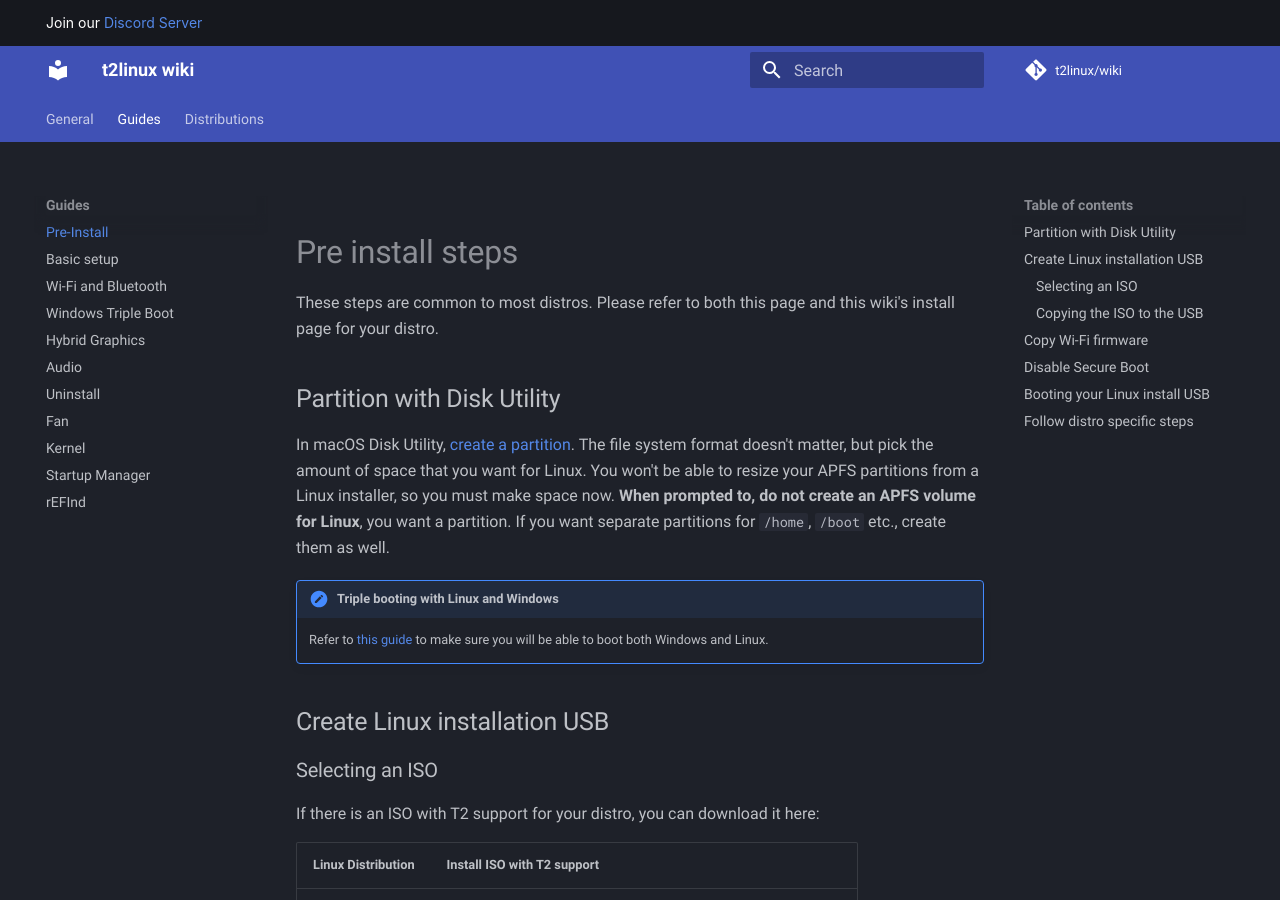
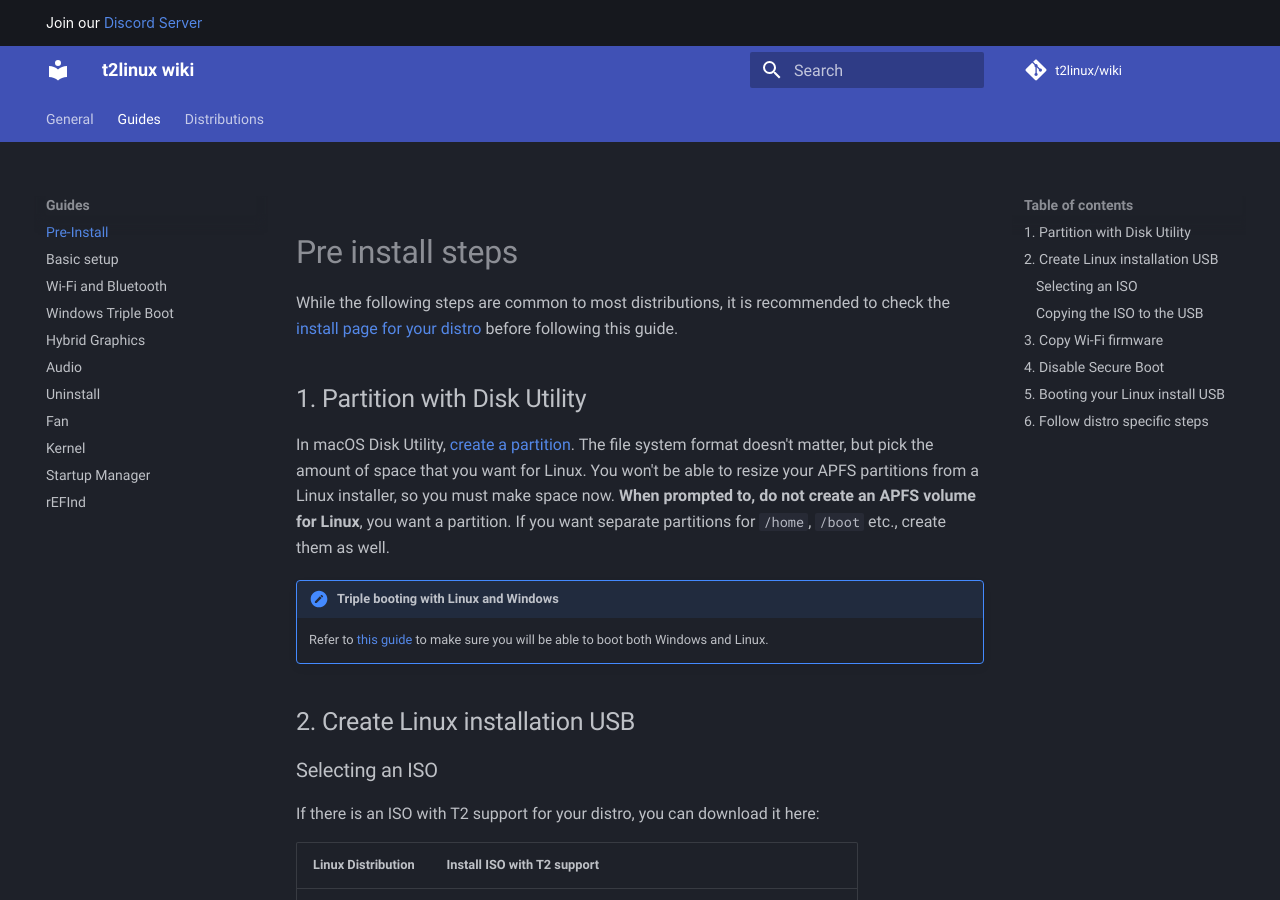
Before and after one commit to t2linux/wiki, an MkDocs documentation site: the page built from docs/guides/preinstall.md, in a window 1280 px wide and 900 px high. Built offline with MkDocs 1.6.1 and Material for MkDocs 9.7.7, drawn with Linux system fonts in a browser that asks for light colours; comment, search, counter and statistics services are not loaded; some of the changed text lies outside the part shown.

Commit message:
preinstall.md: Number steps and improve clarity
From gianmaticus on the discord

```diff
--- a/docs/guides/preinstall.md
+++ b/docs/guides/preinstall.md
@@ -1,15 +1,15 @@
 # Pre install steps
 
-These steps are common to most distros. Please refer to both this page and this wiki's install page for your distro.
+While the following steps are common to most distributions, it is recommended to check the [install page for your distro](https://wiki.t2linux.org/distributions/overview/) before following this guide.
 
-## Partition with Disk Utility
+## 1. Partition with Disk Utility
 
 In macOS Disk Utility, [create a partition](https://support.apple.com/guide/disk-utility/dskutl14027/mac). The file system format doesn't matter, but pick the amount of space that you want for Linux. You won't be able to resize your APFS partitions from a Linux installer, so you must make space now. **When prompted to, do not create an APFS volume for Linux**, you want a partition. If you want separate partitions for `/home`, `/boot` etc., create them as well.
 
 !!! note "Triple booting with Linux and Windows"
     Refer to [this guide](https://wiki.t2linux.org/guides/windows/) to make sure you will be able to boot both Windows and Linux.
 
-## Create Linux installation USB
+## 2. Create Linux installation USB
 
 ### Selecting an ISO
 
@@ -41,13 +41,13 @@ User friendly applications for copying the Linux install image to your USB inclu
 
 While the installation image is being written to the USB, you can [copy Wi-Fi firmware](#copy-wi-fi-firmware), but don't follow the steps after that until it has finished writing the image.
 
-## Copy Wi-Fi firmware
+## 3. Copy Wi-Fi firmware
 
 Linux's Wi-Fi driver uses the same Wi-Fi firmware files as macOS, so we copy these files from macOS to the EFI partition where Linux can access these files and then install them.
 
 Follow the instructions in this section to be followed on macOS [here](https://wiki.t2linux.org/guides/wifi-bluetooth/#on-macos). The sections of that page to be followed on Linux can be followed later, once you've successfully installed Linux.
 
-## Disable Secure Boot
+## 4. Disable Secure Boot
 
 !!! note
     Wait until you have finished creating your install USB and you have copied Wi-Fi firmware before proceeding to this section.
@@ -60,7 +60,7 @@ Apple's Secure Boot implementation does not allow booting anything other than ma
 !!! Note "Keeping your Mac secure while Secure Boot is off"
     If you are worried about the reduced security, in Startup Security Utility you can select "Turn On Firmware Password" to require entering a password to boot anything other than the default OS (Currently that would be macOS). After installing Linux on the internal SSD, you have the option to reselect "Disallow booting from external or removable media" in Startup Security Utility.
 
-## Booting your Linux install USB
+## 5. Booting your Linux install USB
 
 1. Ensure the Linux Installation USB you created is plugged into your Mac.
 2. Reboot while holding down the option (⌥) key, this will put you in macOS Startup Manager.
@@ -70,7 +70,7 @@ Apple's Secure Boot implementation does not allow booting anything other than ma
 !!! Warning "A software update is required to use this startup disk"
     If you see this message when trying to boot Linux, Apple may be enforcing secure boot. Make sure you have it [turned off](#disable-secure-boot), and if there were two Orange "EFI Boot" entries in Startup Manager, try selecting the other one. This occurs when booting Linux from a partition formatted as APFS or "macOS Extended" (also known as "hfs+") even when Secure Boot is completely disabled.
 
-## Follow distro specific steps
+## 6. Follow distro specific steps
 
 Once you've selected your USB, it should boot your distro's install image. Now follow the installation guide of your specific distribution.
 
```
